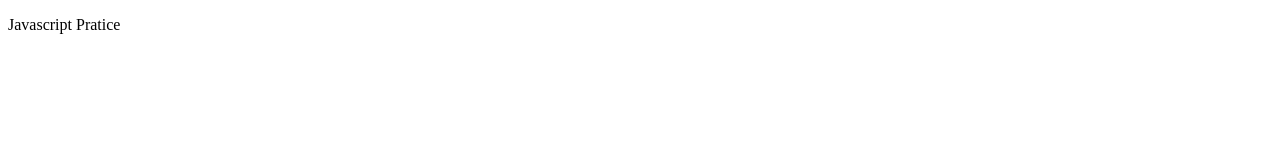
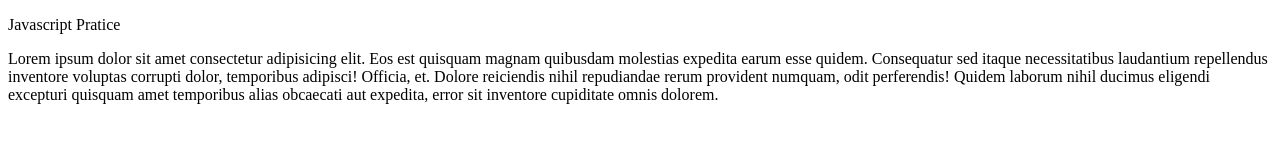
Before and after one commit to Abhishek9529/LocalRepo2, a plain HTML site: page index.html in a window 1280 px wide. Drawn offline with Linux system fonts and the light colour scheme.

Commit message:
Add Some Content

```diff
--- a/index.html
+++ b/index.html
@@ -1,12 +1,21 @@
 <!DOCTYPE html>
 <html lang="en">
+
 <head>
     <meta charset="UTF-8">
     <meta name="viewport" content="width=device-width, initial-scale=1.0">
     <title>JS project</title>
 </head>
+
 <body>
     <p>Javascript Pratice</p>
-     <script src="Lec2.js"></script>
+    <script src="Lec2.js"></script>
+    <p>Lorem ipsum dolor sit amet consectetur adipisicing elit. Eos est quisquam magnam quibusdam molestias expedita
+        earum esse quidem. Consequatur sed itaque necessitatibus laudantium repellendus inventore voluptas corrupti
+        dolor, temporibus adipisci!
+        Officia, et. Dolore reiciendis nihil repudiandae rerum provident numquam, odit perferendis! Quidem laborum nihil
+        ducimus eligendi excepturi quisquam amet temporibus alias obcaecati aut expedita, error sit inventore cupiditate
+        omnis dolorem.</p>
 </body>
+
 </html>
```
